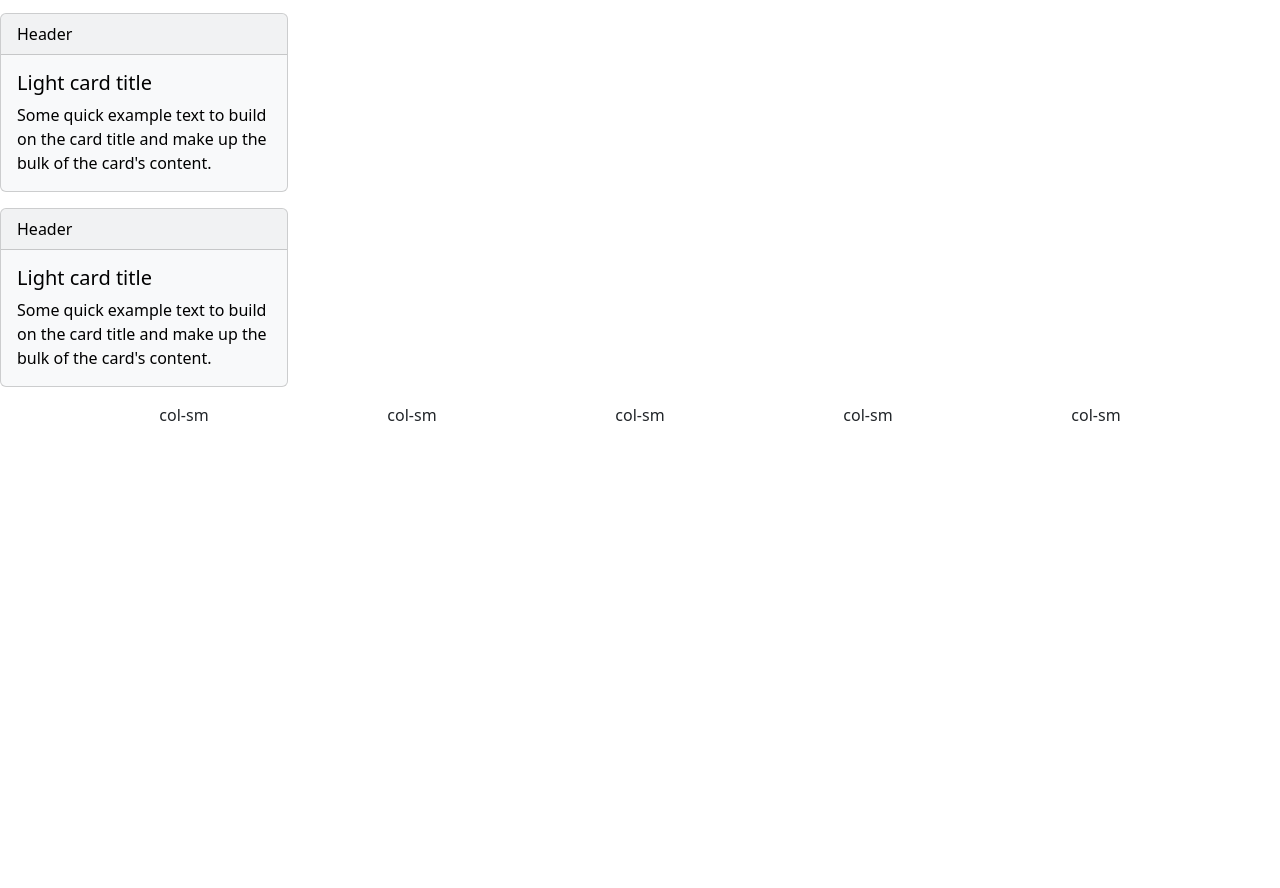
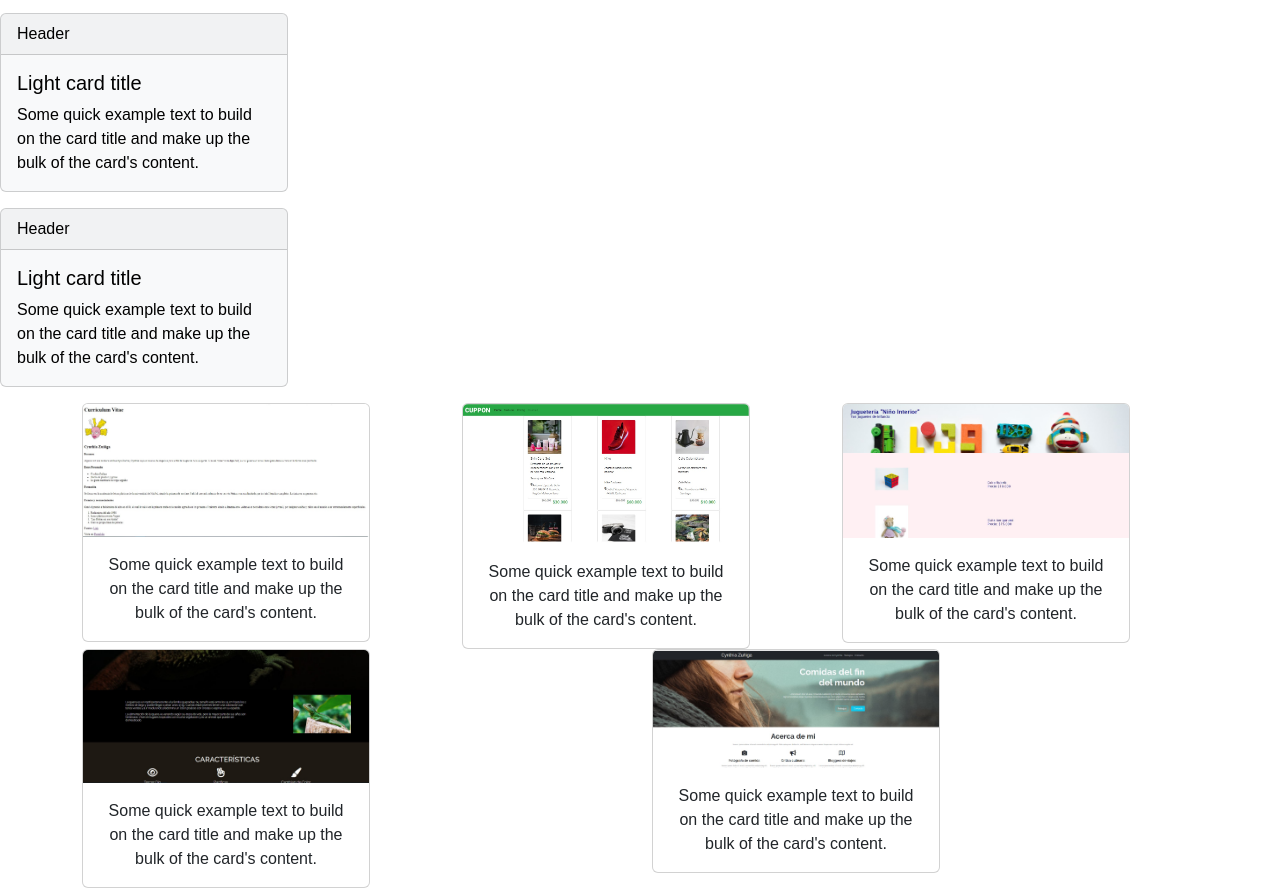
Before and after one commit to Shagooh/CynthiaZuniga.github.io, a plain HTML site: page index.html in a window 1280 px wide. Shown: the part 611-1499 px from the top of the page. Before the commit the page ends 1038 px from the top, so only its background shows below. Drawn offline with nearby package versions, Linux system fonts and the light colour scheme.

Commit message:
actualizacionimagenes

```diff
--- a/assets/css/style.css
+++ b/assets/css/style.css
@@ -0,0 +1,10 @@
+* {
+    margin: 0;
+    padding: 0;
+    font-family: 'Raleway', sans-serif;
+}
+
+.navbar-custom .navbar-brand,
+.navbar-custom .navbar-text {
+    background-color: cornflowerblue;
+}
--- a/index.html
+++ b/index.html
@@ -4,6 +4,7 @@
     <meta charset="UTF-8" />
     <meta name="viewport" content="width=device-width, initial-scale=1.0" />
     <title>Curriculum</title>
+    <link rel="stylesheet" href="./assets/css/style.css">
 
     <!--Bootstrap-->
     <link
@@ -111,11 +112,36 @@
 
     <div class="container text-center">
       <div class="row">
-        <div class="col-sm">col-sm</div>
-        <div class="col-sm">col-sm</div>
-        <div class="col-sm">col-sm</div>
-        <div class="col-sm">col-sm</div>
-        <div class="col-sm">col-sm</div>
+        <div class="col-sm"><div class="card" style="width: 18rem;">
+          <img src="./assets/css/img/curriculumportfolio.jpg" class="card-img-top" alt="...">
+          <div class="card-body">
+            <p class="card-text">Some quick example text to build on the card title and make up the bulk of the card's content.</p>
+          </div>
+        </div></div>
+        <div class="col-sm"><div class="card" style="width: 18rem;">
+          <img src="./assets/css/img/CupponPortfolio.jpg" class="card-img-top" alt="...">
+          <div class="card-body">
+            <p class="card-text">Some quick example text to build on the card title and make up the bulk of the card's content.</p>
+          </div>
+        </div></div>
+        <div class="col-sm"><div class="card" style="width: 18rem;">
+          <img src="./assets/css/img/jugueteriaportfolio.jpg" class="card-img-top" alt="...">
+          <div class="card-body">
+            <p class="card-text">Some quick example text to build on the card title and make up the bulk of the card's content.</p>
+          </div>
+        </div></div>
+        <div class="col-sm"><div class="card" style="width: 18rem;">
+          <img src="./assets/css/img/landingiguana.jpg" class="card-img-top" alt="...">
+          <div class="card-body">
+            <p class="card-text">Some quick example text to build on the card title and make up the bulk of the card's content.</p>
+          </div>
+        </div></div>
+        <div class="col-sm"><div class="card" style="width: 18rem;">
+          <img src="./assets/css/img/githubporfolio.jpg" class="card-img-top" alt="...">
+          <div class="card-body">
+            <p class="card-text">Some quick example text to build on the card title and make up the bulk of the card's content.</p>
+          </div>
+        </div></div>
       </div>
     </div>
 
```
Also changed, not shown: assets/css/img/CupponPortfolio.jpg (added), assets/css/img/githubporfolio.jpg (added), assets/css/img/jugueteriaportfolio.jpg (added), assets/css/img/landingiguana.jpg (added), assets/css/img/landingpageportfolio.jpg (deleted).
